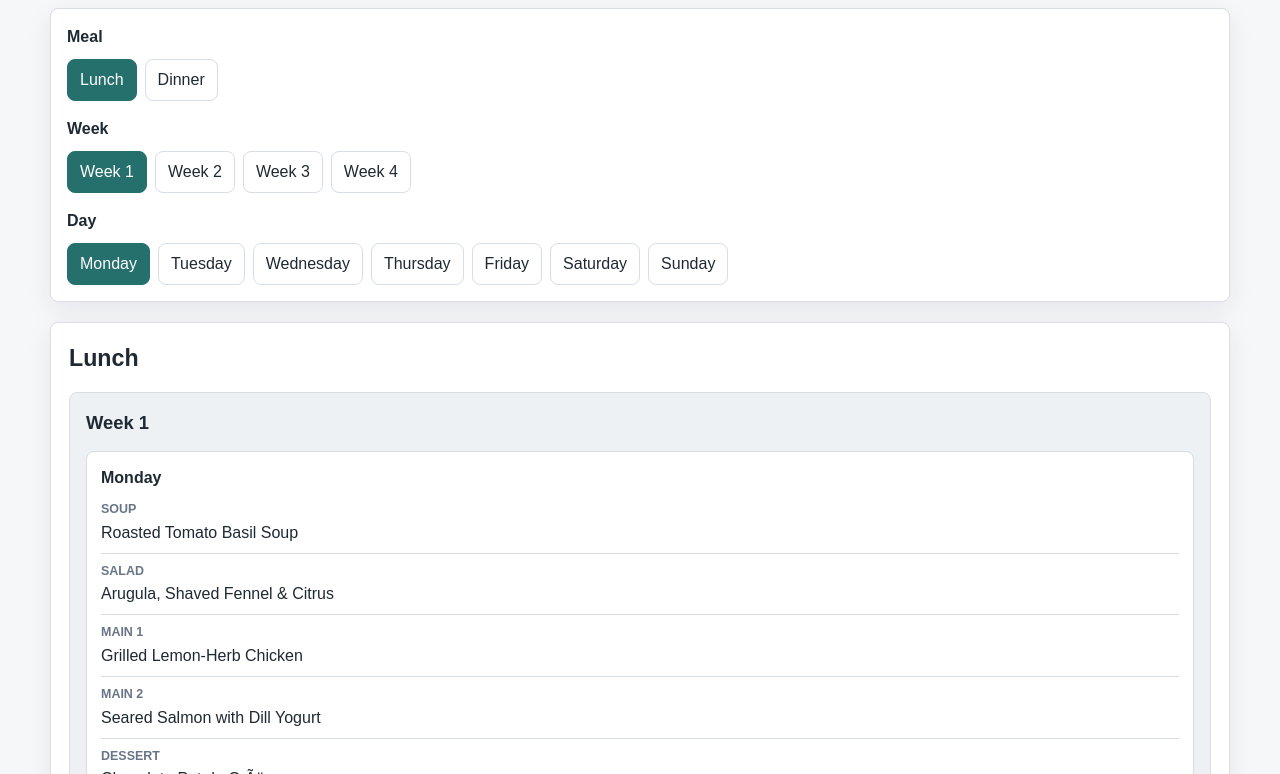
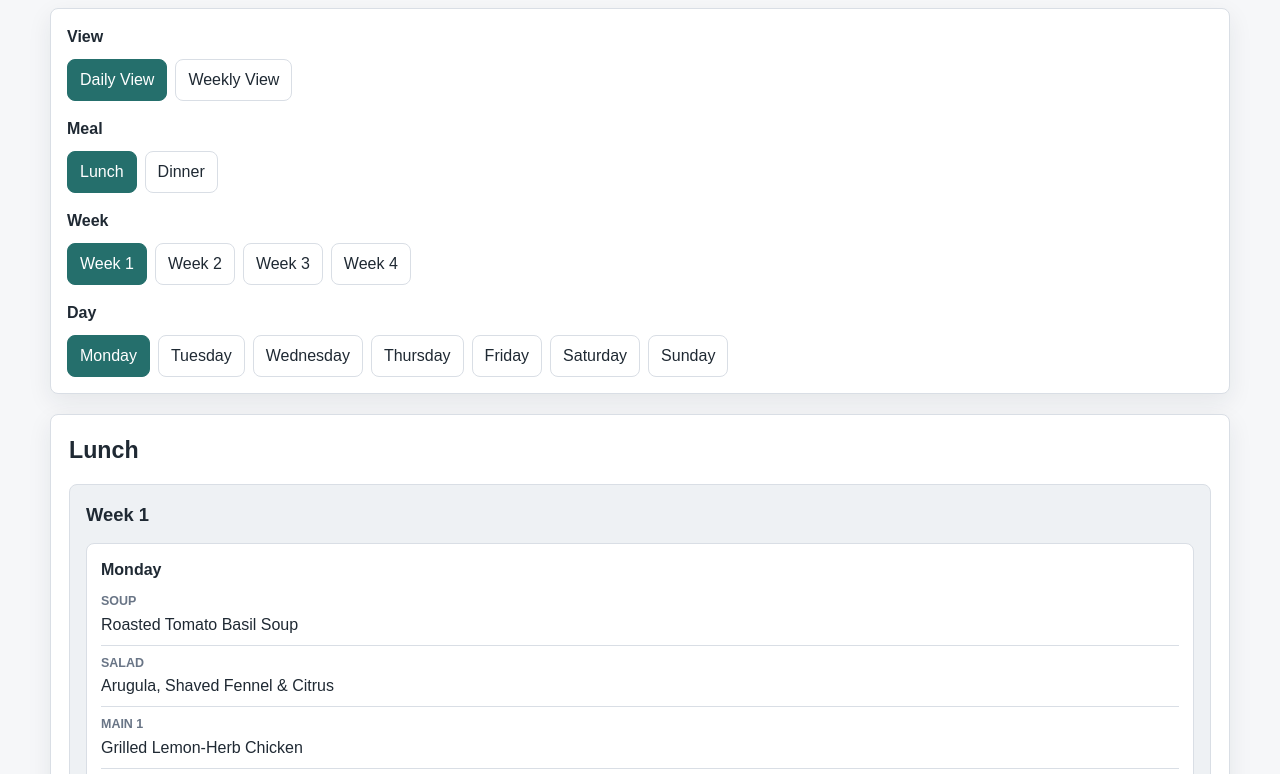
Before and after one commit to Carlosrosado13/Chef-Dashboard-Summer, a website with bundled scripts: page index.html in a window 1280 px wide. Shown: the part 110-884 px from the top of the page. Built offline with nearby package versions, Linux system fonts and the light colour scheme.

Commit message:
Weekly + Daily View Toggle

```diff
--- a/css/styles.css
+++ b/css/styles.css
@@ -91,6 +91,10 @@ button {
 .control-group {
   display: grid;
   gap: 10px;
+}
+
+.control-group[hidden] {
+  display: none;
 }
 
 .dashboard-controls h2,
@@ -212,6 +216,10 @@ button {
   gap: 12px;
 }
 
+.menu-week__days[data-view-mode="daily"] {
+  grid-template-columns: minmax(0, 1fr);
+}
+
 .menu-day {
   min-width: 0;
   padding: 14px;
--- a/index.html
+++ b/index.html
@@ -18,6 +18,10 @@
 
     <section class="dashboard-controls" aria-label="Menu filters">
       <div class="control-group">
+        <h2>View</h2>
+        <div id="view-filter" class="filter-buttons" aria-label="Select view mode"></div>
+      </div>
+      <div class="control-group">
         <h2>Meal</h2>
         <div id="meal-filter" class="filter-buttons" aria-label="Select meal type"></div>
       </div>
--- a/js/app.js
+++ b/js/app.js
@@ -8,12 +8,14 @@ import {
 
 const state = {
   menuData: null,
+  viewMode: "daily",
   selectedMealType: "",
   selectedWeek: "",
   selectedDay: ""
 };
 
 let menuRoot;
+let viewFilter;
 let mealFilter;
 let weekFilter;
 let dayFilter;
@@ -141,6 +143,28 @@ function syncDefaultSelections() {
 }
 
 function renderControls(options) {
+  if (dayFilter) {
+    dayFilter.closest(".control-group").hidden = state.viewMode === "weekly";
+  }
+
+  renderFilterButtons(
+    viewFilter,
+    [
+      {
+        label: "Daily View",
+        value: "daily"
+      },
+      {
+        label: "Weekly View",
+        value: "weekly"
+      }
+    ],
+    state.viewMode,
+    (viewMode) => {
+      state.viewMode = viewMode;
+    }
+  );
+
   renderFilterButtons(
     mealFilter,
     options.mealTypes.map((mealType) => ({
@@ -204,14 +228,22 @@ function renderDashboard() {
     filters: {
       mealType: state.selectedMealType,
       week: state.selectedWeek,
-      day: state.selectedDay
-    }
+      day: state.viewMode === "daily" ? state.selectedDay : ""
+    },
+    viewMode: state.viewMode
   });
+
+  if (state.viewMode === "daily") {
+    setStatus(`${formatMealType(state.selectedMealType)} | ${state.selectedWeek} | ${state.selectedDay}`, "success");
+  } else {
+    setStatus(`${formatMealType(state.selectedMealType)} | ${state.selectedWeek}`, "success");
+  }
   console.log("[menu-dashboard] rendering completed");
 }
 
 async function initDashboard() {
   menuRoot = document.querySelector("#menu-root");
+  viewFilter = document.querySelector("#view-filter");
   mealFilter = document.querySelector("#meal-filter");
   weekFilter = document.querySelector("#week-filter");
   dayFilter = document.querySelector("#day-filter");
--- a/js/renderMenu.js
+++ b/js/renderMenu.js
@@ -141,6 +141,7 @@ export function renderWeek(weekName, week) {
   section.dataset.week = weekName;
   const heading = createElement("h3", "menu-week__title", weekName);
   const days = createElement("div", "menu-week__days");
+  days.dataset.viewMode = Object.keys(week.days || {}).length > 1 ? "weekly" : "daily";
 
   for (const [dayName, dayMenu] of Object.entries(week.days || {})) {
     days.append(renderDay(dayName, dayMenu));
@@ -178,7 +179,9 @@ export function renderMenu(menuData, options = {}) {
   }
 
   for (const [mealType, mealRotation] of Object.entries(filteredData)) {
-    fragment.append(renderMealType(mealType, mealRotation));
+    const mealElement = renderMealType(mealType, mealRotation);
+    mealElement.dataset.viewMode = options.viewMode || "daily";
+    fragment.append(mealElement);
   }
 
   return fragment;
```
